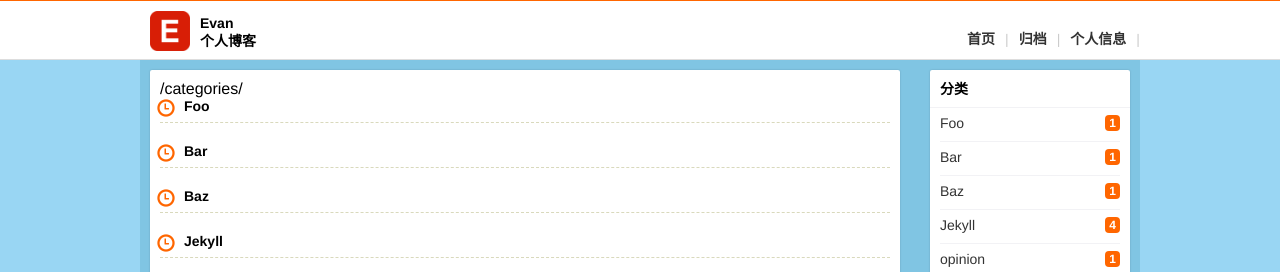
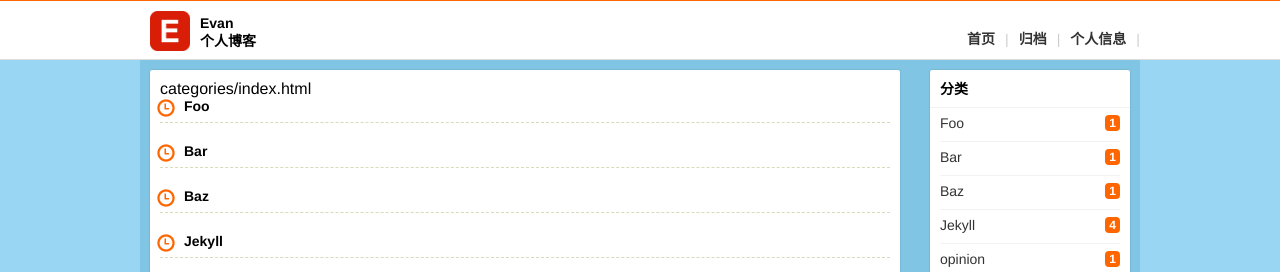
Before and after one commit to bnuephjx/bnuephjx.github.io, a Jekyll site: the page built from categories/index.html, in a window 1280 px wide. Shown: the top 272 px of the page. Built offline with Jekyll 4.4.1, drawn with Linux system fonts in a browser that asks for light colours.

Commit message:
no message

```diff
--- a/_includes/_views/categories.html
+++ b/_includes/_views/categories.html
@@ -1,7 +1,7 @@
 <div class="blogContent clearfix">
     <div class="blogContentLeft">
         <section class="blogCategories">
-        <div class="eui-timeline-content">{{ page.url }}</div>
+        <div class="eui-timeline-content">{{ page.path }}</div>
         {% if site.categories | size != 0 %}
         {% for item in site.categories  %}
             <ul class="eui-timeline">
```
